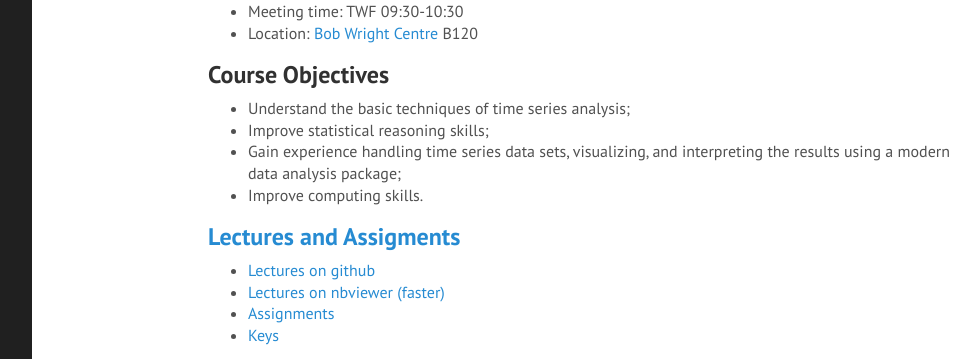
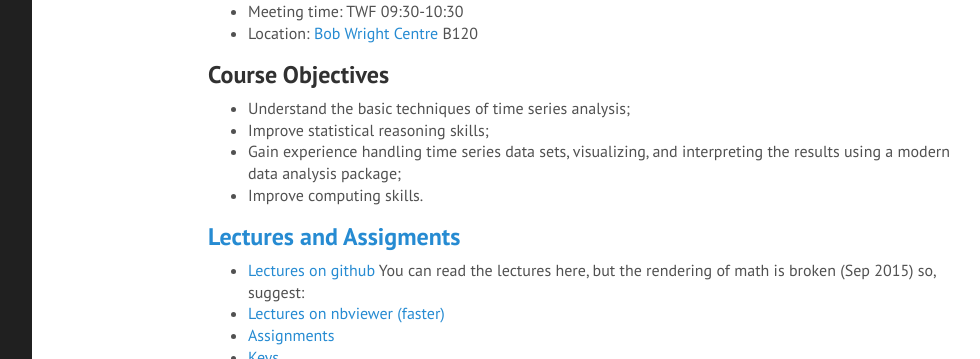
Before and after one commit to jklymak/Phy411, a Jekyll site: the page built from index.md, in a window 1280 px wide and 900 px high, scrolled down 529 px, cut to the strip 0-359 px from the top of the window. Shown: the whole strip, without its empty margins (160-1140 px from the left). Built offline with Jekyll 4.4.1, drawn with Linux system fonts in a browser that asks for light colours; Markdown is read by kramdown in place of the engine named in the settings.

```diff
--- a/index.md
+++ b/index.md
@@ -27,7 +27,7 @@ Fall 2015 (F02)
 
 ## [Lectures and Assigments](./Lectures/)
 
-  - [Lectures on github](https://github.com/jklymak/Phy411/tree/master/lectures/)
+  - [Lectures on github](https://github.com/jklymak/Phy411/tree/master/lectures/)  You can read the lectures here, but the rendering of math is broken (Sep 2015) so, suggest:
   - [Lectures on nbviewer (faster)](http://nbviewer.ipython.org/github/jklymak/Phy411/tree/master/lectures/)
   - [Assignments](https://github.com/jklymak/Phy411/tree/master/release/)
   - [Keys](https://github.com/jklymak/Phy411/tree/master/keys/)
```
Also changed, not shown: Computing.md (+1 -1 lines).
